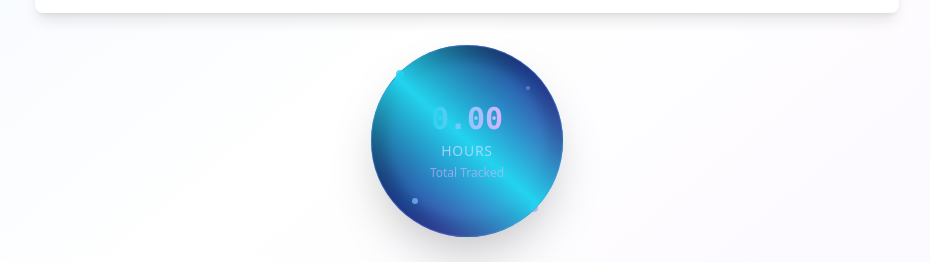
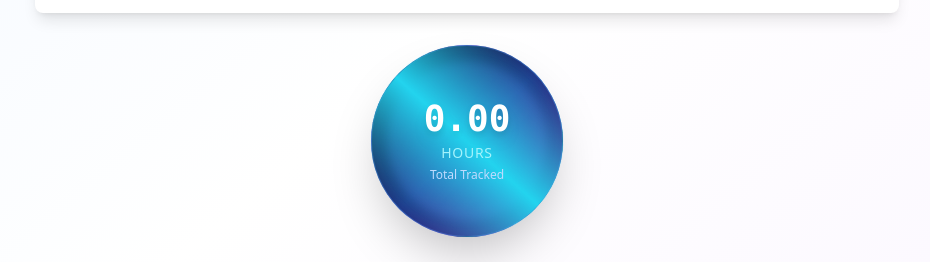
Before and after one commit to Green-service/timer_repo, a React (Vite) app: page / in a window 1280 px wide. Shown: the part 511-773 px from the top of the page, without its empty margins (173-1103 px from the left). Built offline with nearby package versions, Linux system fonts and the light colour scheme.

Commit message:
Remove circle elements and improve text visibility
Adjusted the circular time display to remove the small circle elements and enhance the visibility of the time text.

```diff
--- a/src/pages/Index.tsx
+++ b/src/pages/Index.tsx
@@ -297,22 +297,16 @@ const Index = () => {
 
               {/* Content */}
               <div className="relative z-10 text-center">
-                <div className="text-3xl font-bold text-transparent bg-gradient-to-r from-cyan-400 via-blue-300 to-purple-300 bg-clip-text mb-1 font-mono">
+                <div className="text-4xl font-bold text-white mb-1 font-mono drop-shadow-lg">
                   {totalHours.toFixed(2)}
                 </div>
-                <div className="text-sm text-blue-200/80 font-medium tracking-wider uppercase">
+                <div className="text-sm text-cyan-200 font-medium tracking-wider uppercase">
                   Hours
                 </div>
-                <div className="text-xs text-purple-300/60 mt-1">
+                <div className="text-xs text-blue-200 mt-1">
                   Total Tracked
                 </div>
               </div>
-
-              {/* Decorative elements */}
-              <div className="absolute top-6 left-6 w-2 h-2 bg-cyan-400 rounded-full animate-pulse"></div>
-              <div className="absolute top-10 right-8 w-1 h-1 bg-purple-400 rounded-full animate-pulse delay-500"></div>
-              <div className="absolute bottom-8 left-10 w-1.5 h-1.5 bg-blue-300 rounded-full animate-pulse delay-1000"></div>
-              <div className="absolute bottom-6 right-6 w-2 h-2 bg-indigo-400 rounded-full animate-pulse delay-700"></div>
             </div>
 
             {/* Rotating ring */}
```
